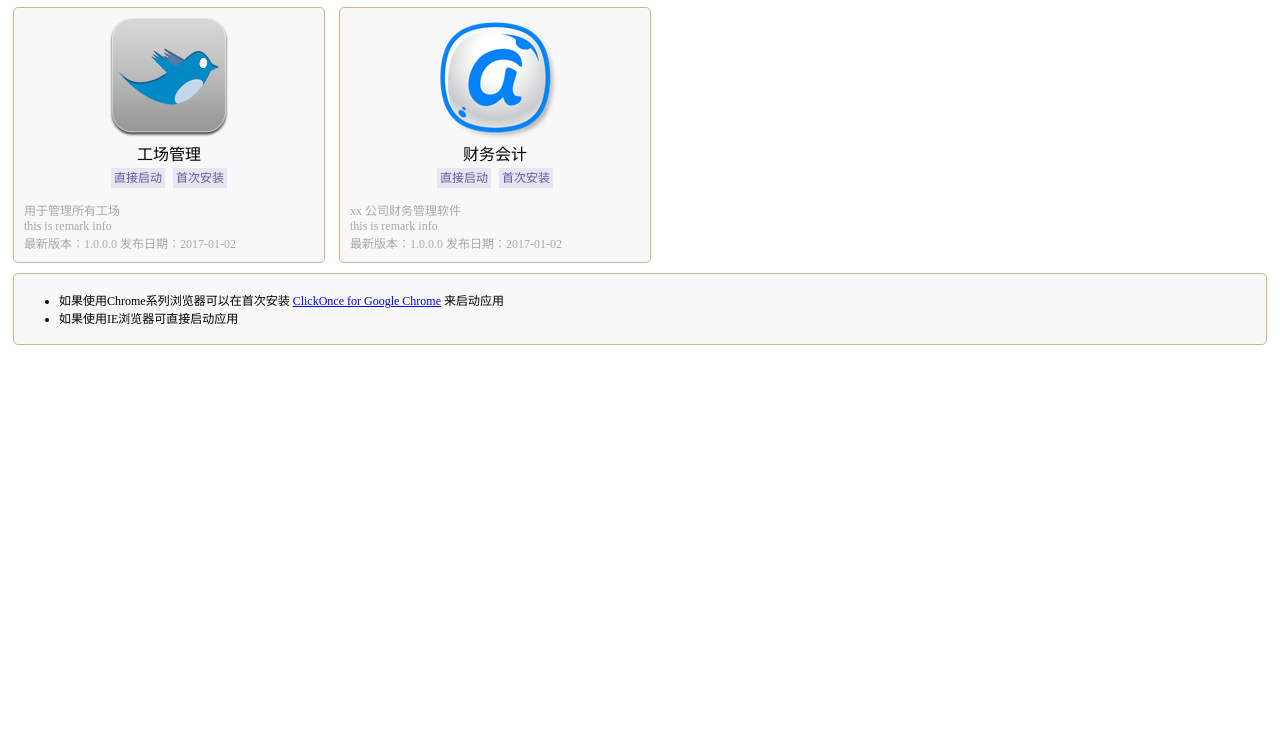
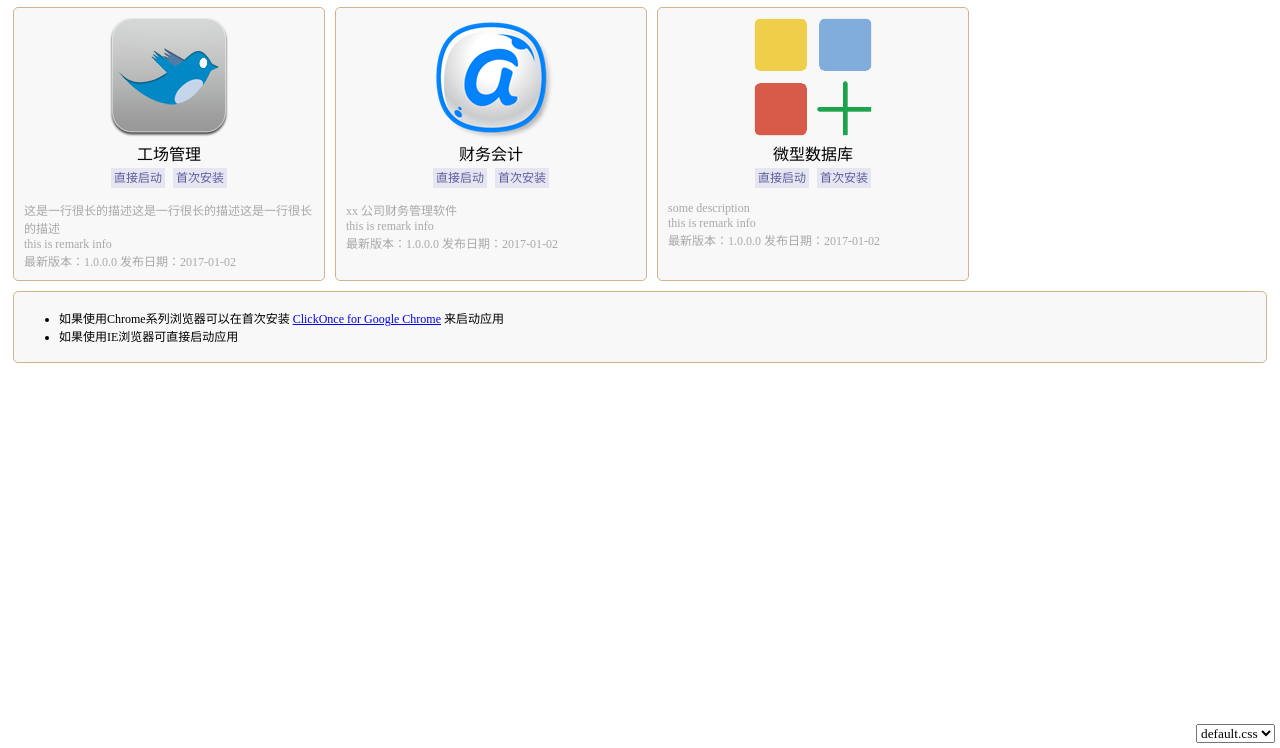
Before and after one commit to tigeryzx/ClickOnceHtmlTpl, a plain HTML site: page index.html in a window 1280 px wide. Shown: the part 52-800 px from the top of the page. Drawn offline with Linux system fonts and the light colour scheme.

Commit message:
.提取出样式到单独样式表 .当应用图标加载失败或不填写时加载默认图标 .添加新的simple样式主题 .添加主题切换演示工具

```diff
--- a/assets/config.json
+++ b/assets/config.json
@@ -2,7 +2,7 @@
     "title": "xx 公司应用中心",
     "apps": [{
         "name": "工场管理",
-        "description": "用于管理所有工场",
+        "description": "这是一行很长的描述这是一行很长的描述这是一行很长的描述",
         "version": "1.0.0.0",
         "runUrl": "GridTest/GridTest.application",
         "stepUrl": "GridTest/setup.exe",
@@ -18,5 +18,13 @@
         "iconUrl": "assets/icons/app2.png",
         "remark": "this is remark info",
         "publishDate": "2017-01-02"
+    }, {
+        "name": "微型数据库",
+        "description": "some description",
+        "version": "1.0.0.0",
+        "runUrl": "http://",
+        "stepUrl": "http://",
+        "remark": "this is remark info",
+        "publishDate": "2017-01-02"
     }]
 }
--- /dev/null
+++ b/assets/lib/tool.js
@@ -0,0 +1,34 @@
+function dynamicLoadCss(url) {
+    var head = document.getElementsByTagName('head')[0];
+    var link = document.createElement('link');
+    link.type = 'text/css';
+    link.rel = 'stylesheet';
+    link.href = url;
+    head.appendChild(link);
+}
+
+(function () {
+    var styles = ['default.css', 'simple.css'];
+    var currentStyle = window.localStorage.getItem('currentStyle') || styles[0];
+    var cssSelect = $('<select style="position:absolute;bottom:5px;right:5px;"></select>');
+    var styleurl = './assets/theme/' + currentStyle;
+    dynamicLoadCss(styleurl);
+
+    $(cssSelect).val(currentStyle);
+    for (var i = 0; i < styles.length; i++) {
+        var el = $('<option></option>');
+        var val = styles[i];
+        $(el).val(val);
+        $(el).text(val);
+        if (val == currentStyle)
+            $(el).attr('selected', true);
+        $(cssSelect).append(el);
+    }
+
+    $(cssSelect).change(function (selStyle) {
+        window.localStorage.setItem('currentStyle', $(cssSelect).val());
+        window.location.reload();
+    });
+
+    $(window.document.body).append(cssSelect);
+})();
--- /dev/null
+++ b/assets/theme/default.css
@@ -0,0 +1,71 @@
+* {
+  font-family: '微软雅黑'
+}
+
+.defaultBorder {
+  border: tan 1px solid;
+  padding: 5px;
+  margin: 5px;
+  background-color: #F8F8F8;
+  border-radius: 5px;
+}
+
+.storeHead {
+  font-size: 20px;
+}
+
+.appboxWarp {
+  display: flex;
+}
+
+.appbox {
+  width: 300px;
+  display: inline-block;
+  align-items: stretch;
+}
+
+.appname {
+  text-align: center;
+}
+
+.apptoolbar {
+  text-align: center;
+  margin: 3px;
+}
+
+.appbox:hover {
+  -moz-box-shadow: 2px 2px 5px #b1b1b1;
+  -webkit-box-shadow: 2px 2px 5px #b1b1b1;
+  box-shadow: 2px 2px 5px #b1b1b1;
+}
+
+.appIcon {
+  width: 128px;
+  height: 128px;
+  margin: auto;
+}
+
+.appIcon img {
+  width: 100%;
+  height: 100%
+}
+
+.appBtn {
+  background-color: rgb(230, 230, 243);
+  text-decoration: none;
+  margin: 2px;
+  padding: 3px;
+  color: rgb(94, 94, 155);
+  font-size: 12px;
+}
+
+.appDesc {
+  font-size: 12px;
+  color: rgb(168, 168, 168);
+  margin: 5px;
+  margin-top: 15px;
+}
+
+.extDesc {
+  font-size: 12px;
+}
--- /dev/null
+++ b/assets/theme/simple.css
@@ -0,0 +1,81 @@
+* {
+    font-family: '微软雅黑'
+}
+
+body,
+html {
+    background-color: #F2F2F2;
+    color: #5C5C5C;
+}
+
+.defaultBorder {
+    padding: 5px;
+    margin: 5px;
+    border-radius: 2px;
+}
+
+.storeHead {
+    font-size: 20px;
+    border-bottom: #fff 2px solid;
+}
+
+.appboxWarp {
+    display: flex;
+}
+
+.appbox {
+    width: 300px;
+    display: inline-block;
+    background-color: #fff;
+    align-items: stretch;
+}
+
+.appname {
+    text-align: left;
+    margin-left: 70px;
+}
+
+.apptoolbar {
+    margin: 10px;
+    text-align: left;
+    margin-left: 70px;
+}
+
+.appbox:hover {
+    -moz-box-shadow: 2px 2px 5px #b1b1b1;
+    -webkit-box-shadow: 2px 2px 5px #b1b1b1;
+    box-shadow: 2px 2px 5px #b1b1b1;
+}
+
+.appIcon {
+    width: 64px;
+    height: 64px;
+    margin: auto;
+    float: left;
+}
+
+.appIcon img {
+    width: 100%;
+    height: 100%
+}
+
+.appBtn {
+    background-color: rgb(230, 230, 243);
+    text-decoration: none;
+    margin: 2px;
+    padding: 3px;
+    color: rgb(94, 94, 155);
+    font-size: 12px;
+}
+
+.appDesc {
+    font-size: 12px;
+    color: rgb(168, 168, 168);
+    margin: 5px;
+    margin-top: 15px;
+}
+
+.extDesc {
+    font-size: 12px;
+    background-color: #fff;
+}
--- a/index.html
+++ b/index.html
@@ -5,6 +5,8 @@
   <META HTTP-EQUIV="Content-Type" CONTENT="text/html; charset=utf-8" />
   <script src="./assets/lib/jquery-1.8.2.min.js"></script>
   <script src="./assets/lib/doT.min.js"></script>
+
+  <!-- <link type="text/css" rel="stylesheet" href="./assets/theme/simple.css"> -->
 </HEAD>
 <script>
   var config = "./assets/config.json";
@@ -31,78 +33,29 @@
     });
   });
 </script>
-<style>
-  * {
-    font-family: '微软雅黑'
-  }
-
-  .defaultBorder {
-    border: tan 1px solid;
-    padding: 5px;
-    margin: 5px;
-    background-color: #F8F8F8;
-    border-radius: 5px;
-  }
-
-  .storeHead {
-    font-size: 20px;
-  }
-
-  .appbox {
-    width: 300px;
-    display: inline-block;
-  }
-
-  .appbox:hover {
-    -moz-box-shadow: 2px 2px 5px #b1b1b1;
-    -webkit-box-shadow: 2px 2px 5px #b1b1b1;
-    box-shadow: 2px 2px 5px #b1b1b1;
-  }
-
-  .appIcon {
-    width: 128px;
-    height: 128px;
-    margin: auto;
-  }
-
-  .appBtn {
-    background-color: rgb(230, 230, 243);
-    text-decoration: none;
-    margin: 2px;
-    padding: 3px;
-    color: rgb(94, 94, 155);
-    font-size: 12px;
-  }
-
-  .appDesc {
-    font-size: 12px;
-    color: rgb(168, 168, 168);
-    margin: 5px;
-    margin-top: 15px;
-  }
-
-  .extDesc {
-    font-size: 12px;
-  }
-</style>
 
 <BODY>
   <script id="headtpl" type="text/template">
     <h3 class="storeHead defaultBorder">{{=it.title}}</h3>
   </script>
   <script id="appTpl" type="text/template">
-    <div>
+    <div class="appboxWarp">
       {{~it.apps :app:index}}
       <div class="appbox defaultBorder">
         <div class="appIcon">
           <a href="{{=app.runUrl}}">
-            <img src="{{=app.iconUrl}}">
+            {{? app.iconUrl}}
+            <img src="{{=app.iconUrl}}" onerror="this.onerror='';src='./assets/icons/default.png'">
+            {{?}}
+            {{? !app.iconUrl}}
+            <img src="./assets/icons/default.png">
+            {{?}}
           </a>
         </div>
-        <div style="text-align:center;">
+        <div class="appname">
           {{=app.name}}
         </div>
-        <div style="text-align: center;margin:3px;">
+        <div class="apptoolbar">
           <a class="appBtn" href="{{=app.runUrl}}">直接启动</a>
           <a class="appBtn" href="{{=app.stepUrl}}">首次安装</a>
         </div>
@@ -134,5 +87,7 @@
     </ul>
   </div>
 </BODY>
+<!--用于切换流量演示，可去掉-->
+<script src="./assets/lib/tool.js"></script>
 
 </HTML>
```
Also changed, not shown: assets/icons/default.png (added), demo.png (deleted), screenshot/default.png (added), screenshot/simple.png (added), 1 other file.
